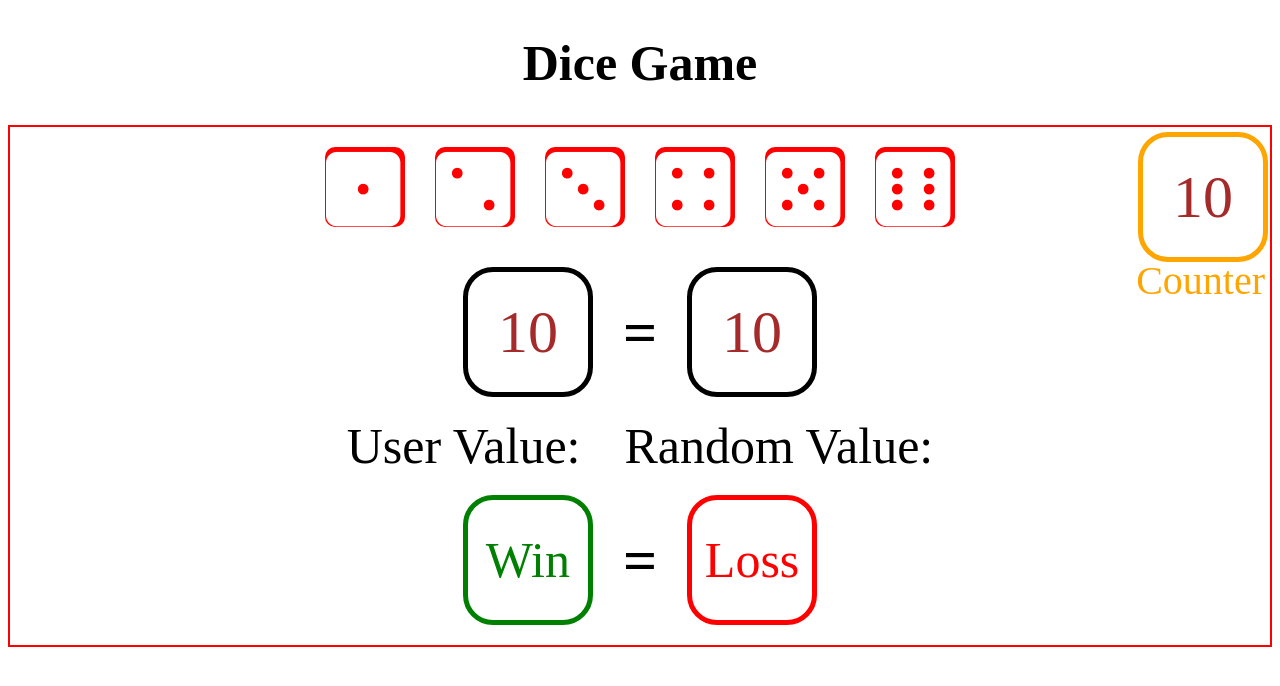
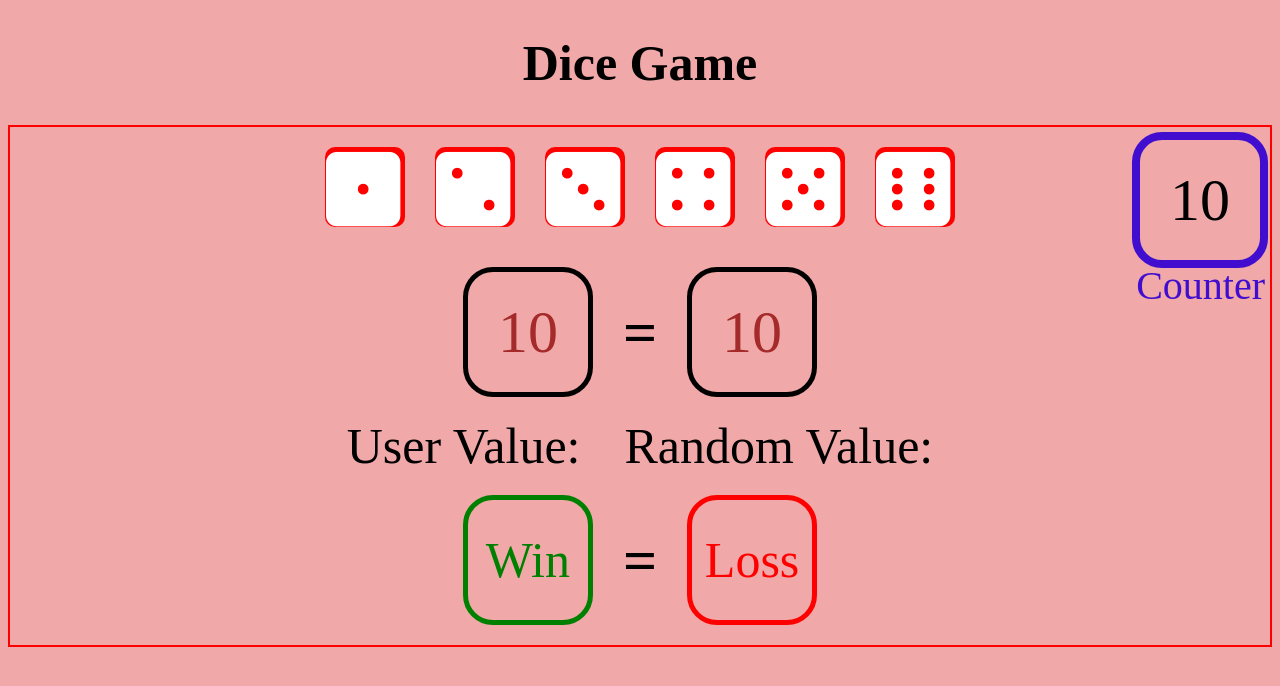
Before and after one commit to azizkakar10/Assignment, a plain HTML site: page Dise Game/index.html in a window 1280 px wide. Drawn offline with Linux system fonts and the light colour scheme.

Commit message:
dice . style edited

```diff
--- a/Dise Game/style.css
+++ b/Dise Game/style.css
@@ -1,3 +1,6 @@
+body{
+    background-color: rgb(240, 168, 168);
+}
 .top_heading{
     text-align: center;
     font-size: 50px;
@@ -21,6 +24,10 @@
     width: 80px;
     background-color: red;
     border-radius: 10px;
+}
+.box:hover{
+    transform: scale(1.2);
+    transition: 0.2s;
 }
 .box > i {
     font-size: 85px;
@@ -62,12 +69,13 @@
 position: absolute;
 top: 5px;
 right: 2px;
-border: 5px solid orange;
+border: 8px solid  rgb(65, 14, 207);
+color: black;
 }
 .counter_heading{
     position: absolute;
-top: 130px;
+top: 135px;
 right: 5px;
 font-size: 40px;
-color: orange;
+color: rgb(65, 14, 207);
 }
```
